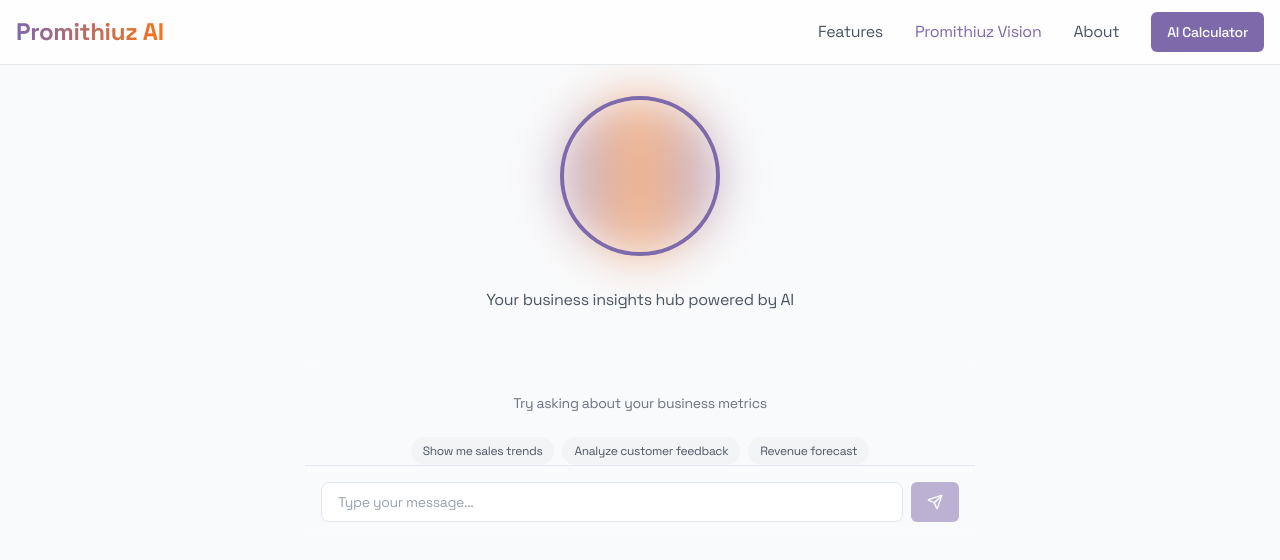
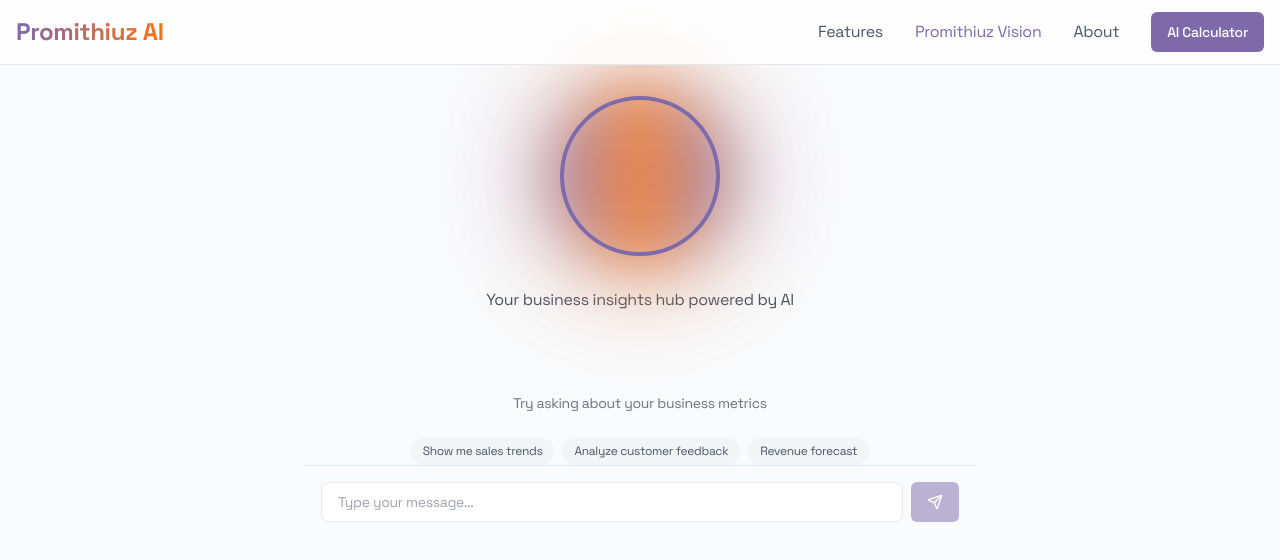
Before and after one commit to Helio947/promithiuz-ai, a React (Vite) app: page /prometheus-vision in a window 1280 px wide. Shown: the top 560 px of the page. Built offline with nearby package versions, Linux system fonts and the light colour scheme.

Commit message:
Fix ring glow animation
The glowing rings were not animating as expected. This commit addresses the issue.

```diff
--- a/src/pages/PrometheusVision.tsx
+++ b/src/pages/PrometheusVision.tsx
@@ -18,21 +18,35 @@ const PrometheusVision = () => {
           <div className="text-center mb-12 relative">
             {/* Glowing Ring */}
             <div className="relative w-40 h-40 mx-auto">
+              {/* Outer glow layer */}
+              <div
+                className={cn(
+                  "absolute inset-0 rounded-full",
+                  "bg-gradient-to-r from-primary via-secondary to-primary",
+                  "transition-all duration-1000 ease-in-out",
+                  "blur-2xl opacity-70",
+                  "animate-glow",
+                  isTyping ? "scale-150" : "scale-125"
+                )}
+              />
+              {/* Middle glow layer */}
               <div
                 className={cn(
                   "absolute inset-0 rounded-full",
                   "bg-gradient-to-r from-primary via-secondary to-primary",
                   "transition-all duration-1000 ease-in-out",
                   "blur-xl opacity-50",
-                  isTyping ? "scale-125" : "scale-100"
+                  isTyping ? "scale-125" : "scale-110"
                 )}
               />
+              {/* Inner ring */}
               <div
                 className={cn(
                   "absolute inset-0 rounded-full",
                   "border-4 border-primary",
                   "transition-all duration-1000",
-                  isTyping ? "animate-pulse" : ""
+                  "bg-gradient-to-r from-primary/10 via-secondary/10 to-primary/10",
+                  isTyping ? "animate-pulse scale-110" : "scale-100"
                 )}
               />
             </div>
```
